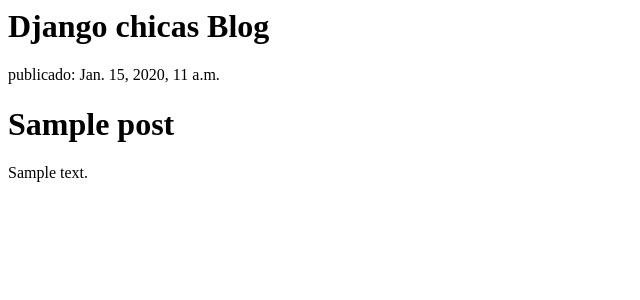
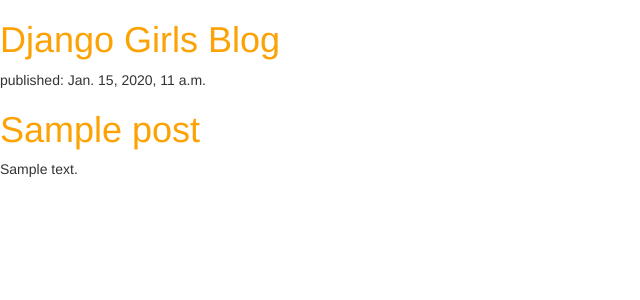
Before and after one commit to Maria1993/my-first-blog, a Django app: page / in a window 1280 px wide. Shown: the top 300 px of the page, without its empty margins (0-640 px from the left). Run offline with Django 3.2, Linux system fonts and the light colour scheme; tables that the repository leaves empty hold one stand-in row (values such as "Sample post"); some libraries are stand-ins or nearby versions.

Commit message:
Cambie el HTML para la página.

```diff
--- /dev/null
+++ b/blog/static/css/blog.css
@@ -0,0 +1,3 @@
+h1 a {
+    color: #FCA205;
+}
--- a/blog/templates/blog/post_list.html
+++ b/blog/templates/blog/post_list.html
@@ -1,9 +1,22 @@
+{% load static %}
 <html>
     <head>
         <title>Django Girls blog</title>
+        <link rel="stylesheet" href="//maxcdn.bootstrapcdn.com/bootstrap/3.2.0/css/bootstrap.min.css">
+        <link rel="stylesheet" href="//maxcdn.bootstrapcdn.com/bootstrap/3.2.0/css/bootstrap-theme.min.css">
+        <link rel="stylesheet" href="{% static 'css/blog.css' %}">
     </head>
     <body>
-        <div><h1><ahref = "/"> Django chicas Blog </a></h1></div>{% for post in posts %} <div><p> publicado: {{ post.published_date }} </p><h1><ahref = "" >{{ post.title }} </a></h1><p>{{ post.text|linebreaksbr }} </p></div>{% endfor %}
+        <div>
+            <h1><a href="/">Django Girls Blog</a></h1>
+        </div>
 
+        {% for post in posts %}
+            <div>
+                <p>published: {{ post.published_date }}</p>
+                <h1><a href="">{{ post.title }}</a></h1>
+                <p>{{ post.text|linebreaksbr }}</p>
+            </div>
+        {% endfor %}
     </body>
 </html>
```
